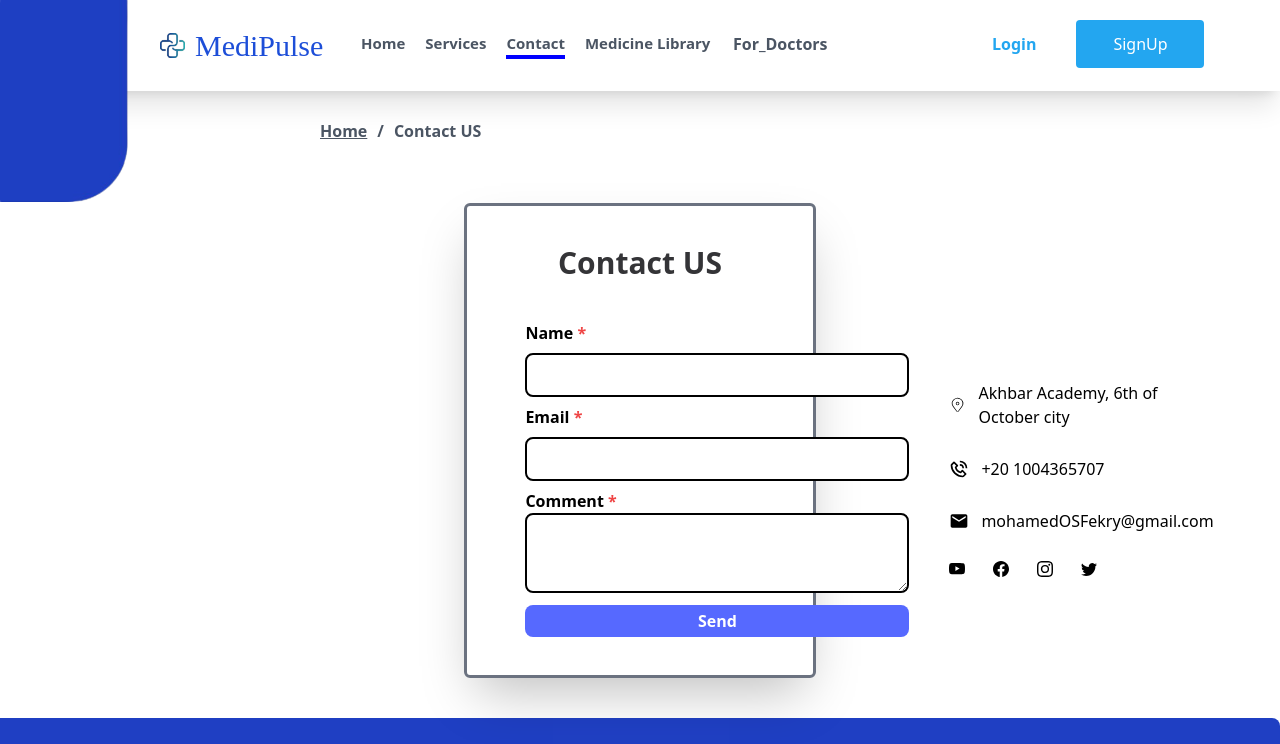
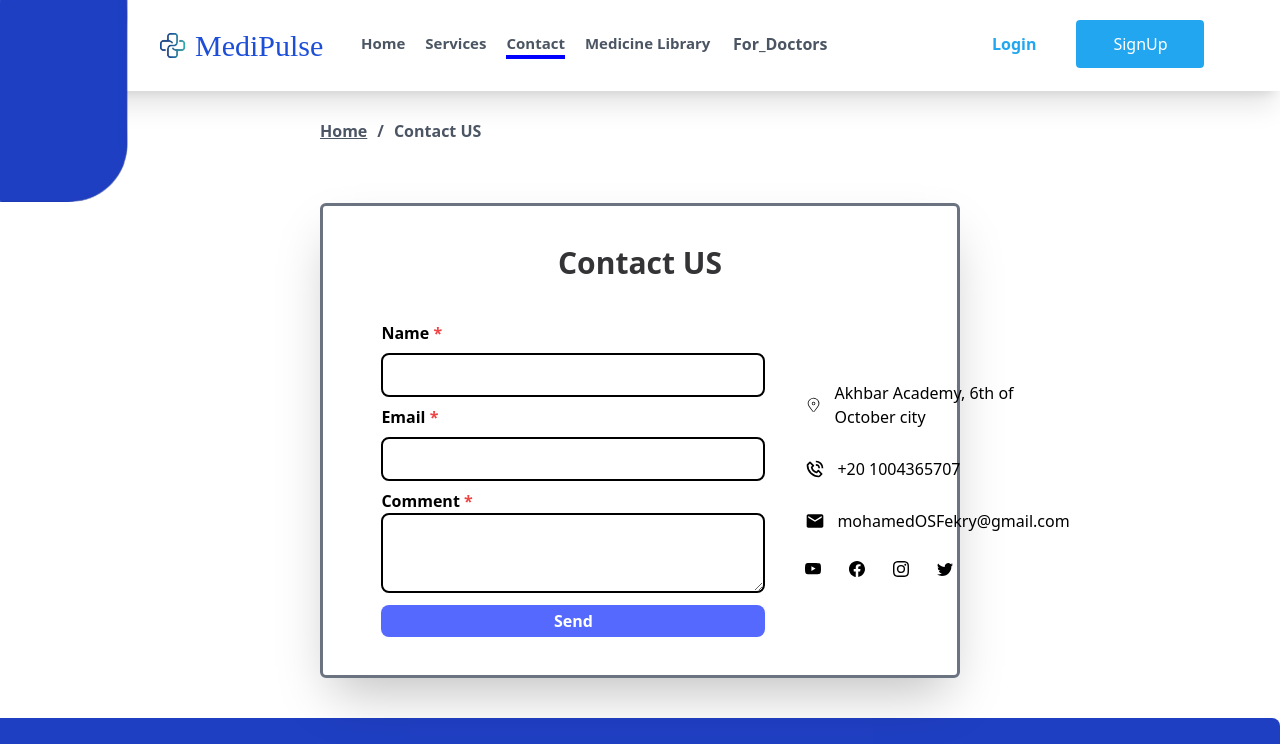
Before and after one commit to moshaosama/Graduation_Project, a React (Vite) app: page /contact in a window 1280 px wide. Shown: the top 744 px of the page. Built offline with nearby package versions, Linux system fonts and the light colour scheme.

Commit message:
Update FormContactUs component

```diff
--- a/src/features/ContactUs/Components/FormContactUs/FormContactUs.tsx
+++ b/src/features/ContactUs/Components/FormContactUs/FormContactUs.tsx
@@ -7,7 +7,7 @@ import FormContectusList from "./FormContectusList";
 
 const FormContactUs = () => {
   return (
-    <div className="border-[3px] border-solid m-10 h-fit mx-36 max-sm:-mx-4 max-sm:w-[24pc] p-[2.4pc] rounded-md shadow-2xl border-gray-500">
+    <div className="border-[3px] max-2xl:w-full max-2xl:ml-0 border-solid m-10 h-fit mx-36 max-sm:-mx-4 max-sm:w-[24pc] p-[2.4pc] rounded-md shadow-2xl border-gray-500">
       <h1 className="text-3xl font-bold text-[#343437] flex justify-center">
         Contact US
       </h1>
```
